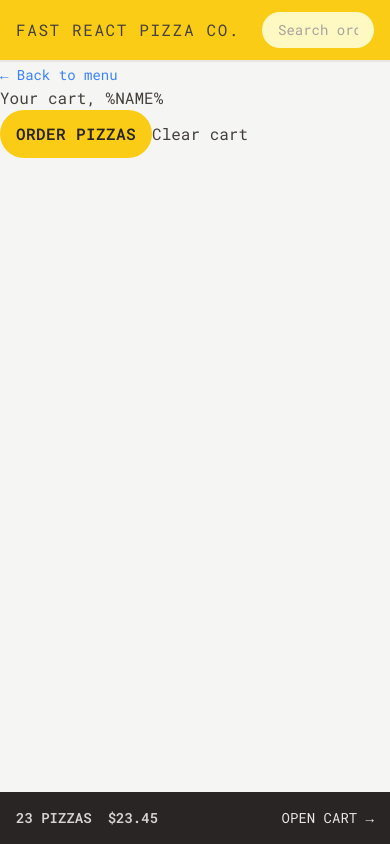
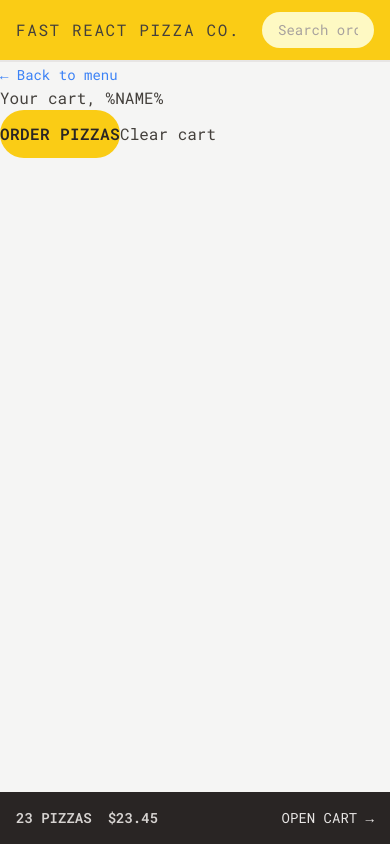
Before and after one commit to greninjam26/fast-react-pizza, a React (Vite) app: page /cart in a window 390 px wide. Built offline with nearby package versions, Linux system fonts and the light colour scheme.

Commit message:
style the menu

```diff
--- a/src/features/cart/Cart.jsx
+++ b/src/features/cart/Cart.jsx
@@ -36,7 +36,9 @@
       <h2>Your cart, %NAME%</h2>
 
       <div>
-        <Button to="/order/new">Order pizzas</Button>
+        <Button to="/order/new" type="primary">
+          Order pizzas
+        </Button>
         <button>Clear cart</button>
       </div>
     </div>
--- a/src/features/menu/Menu.jsx
+++ b/src/features/menu/Menu.jsx
@@ -7,8 +7,8 @@
   console.log(menu);
 
   return (
-		<ul>
-			{menu.map(pizza => (
+    <ul className="divide-y divide-stone-200 px-2">
+      {menu.map((pizza) => (
         <MenuItem pizza={pizza} key={pizza.id} />
       ))}
     </ul>
--- a/src/features/menu/MenuItem.jsx
+++ b/src/features/menu/MenuItem.jsx
@@ -1,16 +1,31 @@
+import Button from "../../ui/Button";
 import { formatCurrency } from "../../utils/helpers";
 
 function MenuItem({ pizza }) {
   const { id, name, unitPrice, ingredients, soldOut, imageUrl } = pizza;
 
   return (
-		<li>
-			<img src={imageUrl} alt={name} />
-			<div>
-				<p>{name}</p>
-				<p>{ingredients.join(", ")}</p>
-				<div>
-					{!soldOut ? <p>{formatCurrency(unitPrice)}</p> : <p>Sold out</p>}
+    <li className="flex gap-4 py-2">
+      <img
+        src={imageUrl}
+        alt={name}
+        className={`h-24 ${soldOut ? "opacity-70 grayscale" : ""}`}
+      />
+      <div className="flex grow flex-col pt-0.5">
+        <p className="font-medium">{name}</p>
+        <p className="text-sm capitalize  italic text-stone-500">
+          {ingredients.join(", ")}
+        </p>
+        <div className="mt-auto flex items-center justify-between">
+          {!soldOut ? (
+            <p className="text-sm">{formatCurrency(unitPrice)}</p>
+          ) : (
+            <p className="text-sm font-medium uppercase text-stone-500">
+              Sold out
+            </p>
+          )}
+
+          <Button type="small">Add to Cart</Button>
         </div>
       </div>
     </li>
--- a/src/features/order/CreateOrder.jsx
+++ b/src/features/order/CreateOrder.jsx
@@ -83,7 +83,7 @@
 
         <div>
           <input type="hidden" name="cart" value={JSON.stringify(cart)} />
-          <Button disabled={isSubmitting}>
+          <Button disabled={isSubmitting} type="primary">
             {isSubmitting ? "Placing order..." : "Order now"}
           </Button>
         </div>
--- a/src/features/user/CreateUser.jsx
+++ b/src/features/user/CreateUser.jsx
@@ -24,7 +24,7 @@
 
       {username !== "" && (
         <div>
-          <Button>Start ordering</Button>
+          <Button type="primary">Start ordering</Button>
         </div>
       )}
     </form>
--- a/src/ui/Button.jsx
+++ b/src/ui/Button.jsx
@@ -1,17 +1,22 @@
 import { Link } from "react-router-dom";
 
-function Button({ children, disabled, to }) {
-  const className =
-    "inline-block rounded-full bg-yellow-400 px-4 py-3 font-semibold uppercase tracking-wide text-stone-800 transition-colors duration-300 hover:bg-yellow-300 focus:bg-yellow-300 focus:outline-none focus:ring focus:ring-yellow-300 focus:ring-offset-2 disabled:cursor-not-allowed sm:px-6 sm:py-4";
+function Button({ children, disabled, to, type }) {
+  const base =
+    "inline-block rounded-full bg-yellow-400  font-semibold uppercase tracking-wide text-stone-800 transition-colors duration-300 hover:bg-yellow-300 focus:bg-yellow-300 focus:outline-none focus:ring focus:ring-yellow-300 focus:ring-offset-2 disabled:cursor-not-allowed";
+  const styles = {
+    primary: base + "px-4 py-3 sm:px-6 sm:py-4",
+    small: base + "py-2 md:px-5 md:py-2.5 text-xs",
+  };
+
   if (to) {
     return (
-      <Link className={className} to={to}>
+      <Link className={styles[type]} to={to}>
         {children}
       </Link>
     );
   }
   return (
-    <button className={className} disabled={disabled}>
+    <button className={styles[type]} disabled={disabled}>
       {children}
     </button>
   );
```
Lines whose indentation alone changed are shown as unchanged.
